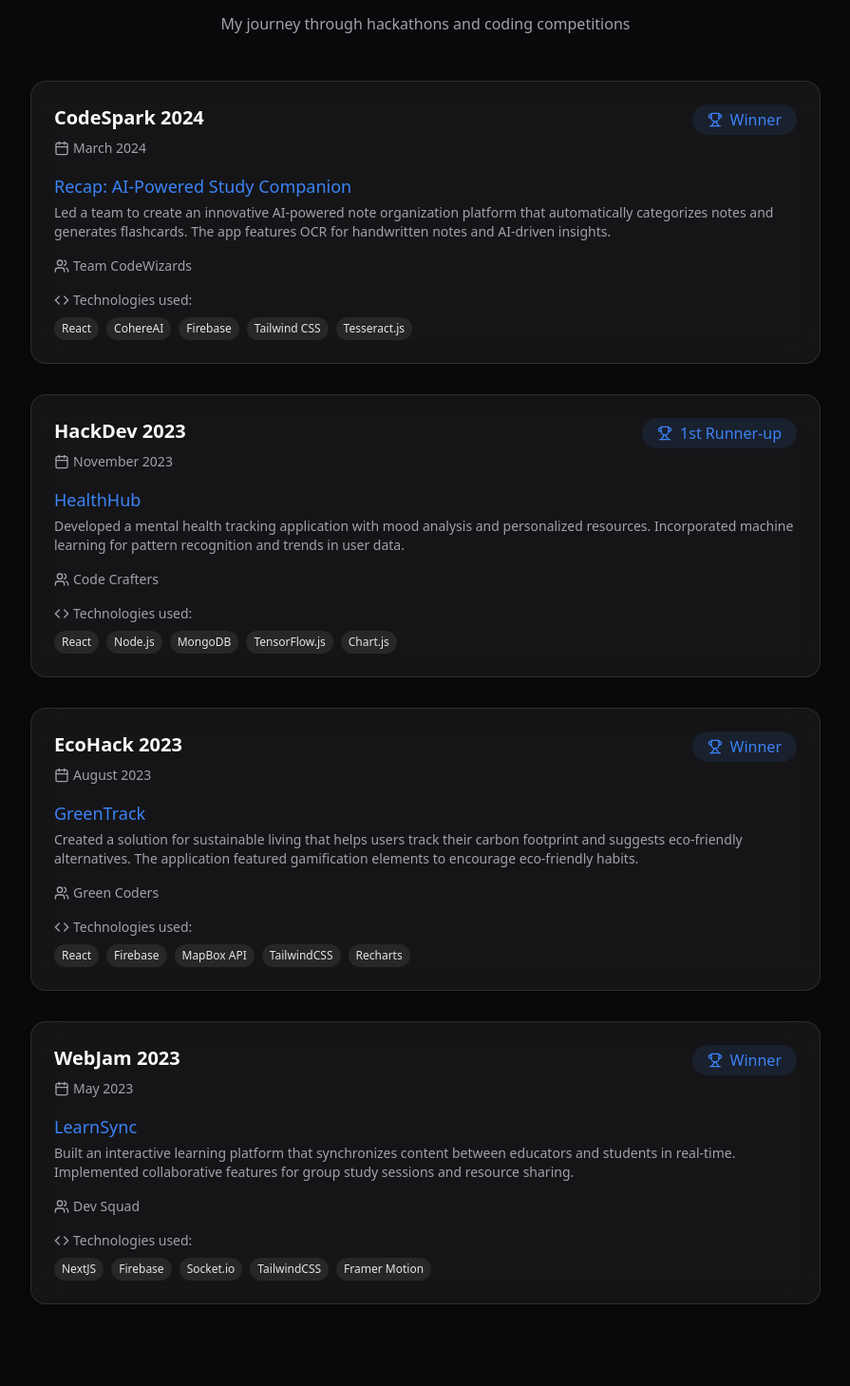
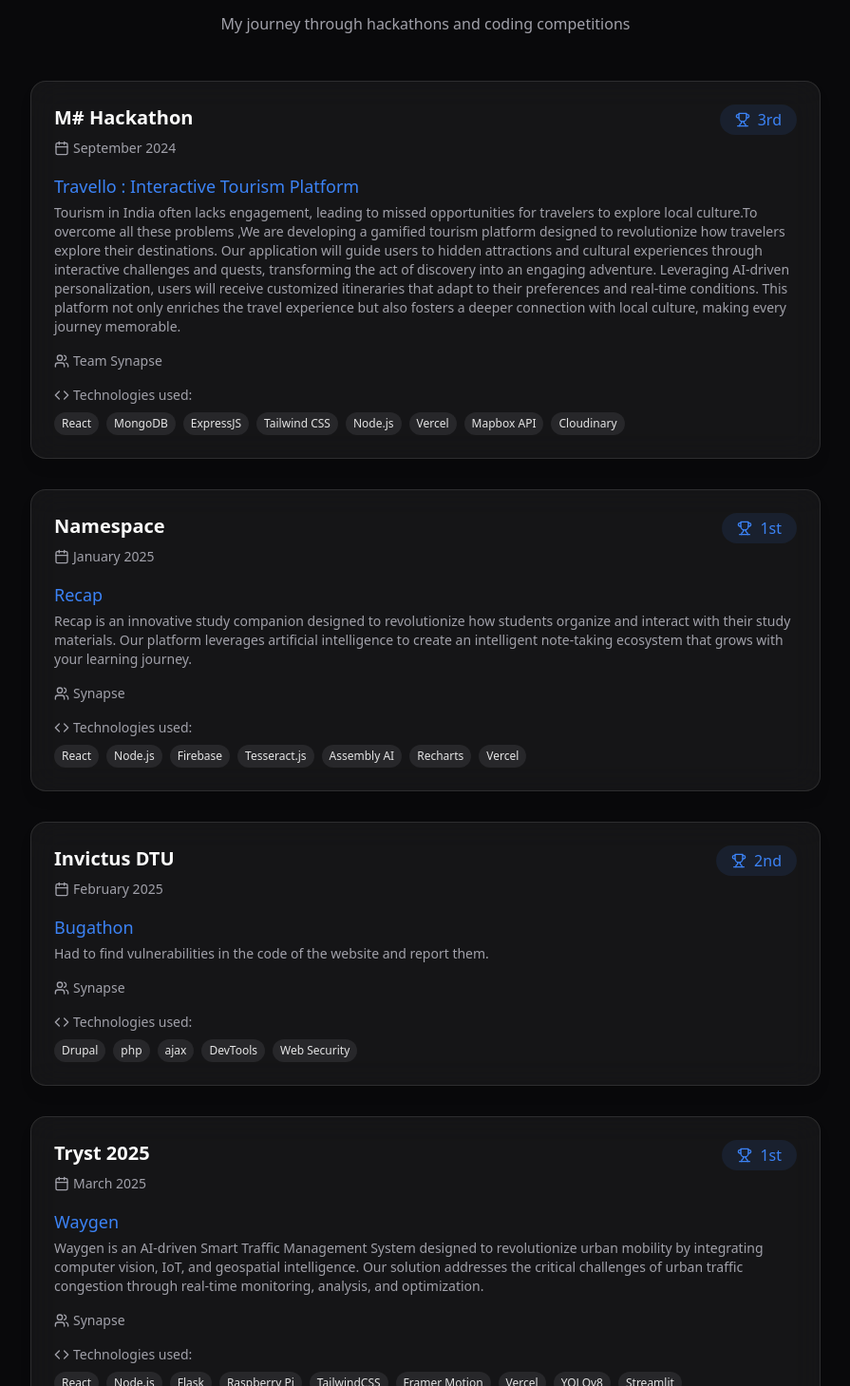
Before and after one commit to Heisenberg300604/Nibedan-Portfolio, a Next.js app: page /hackathons in a window 1280 px wide. Shown: the part 131-1590 px from the top of the page at 95% size, without its empty margins (192-1087 px from the left). Built offline with nearby package versions, Linux system fonts and the light colour scheme.

Commit message:
hackathon info updated

```diff
--- a/src/components/Hackathons/HackathonsList.tsx
+++ b/src/components/Hackathons/HackathonsList.tsx
@@ -16,43 +16,43 @@ interface Hackathon {
 const hackathons: Hackathon[] = [
   {
     id: 1,
-    name: 'CodeSpark 2024',
-    date: 'March 2024',
-    position: 'Winner',
-    project: 'Recap: AI-Powered Study Companion',
-    description: 'Led a team to create an innovative AI-powered note organization platform that automatically categorizes notes and generates flashcards. The app features OCR for handwritten notes and AI-driven insights.',
-    team: 'Team CodeWizards',
-    technologies: ['React', 'CohereAI', 'Firebase', 'Tailwind CSS', 'Tesseract.js'],
+    name: 'M# Hackathon',
+    date: 'September 2024',
+    position: '3rd',
+    project: 'Travello : Interactive Tourism Platform',
+    description: 'Tourism in India often lacks engagement, leading to missed opportunities for travelers to explore local culture.To overcome all these problems ,We are developing a gamified tourism platform designed to revolutionize how travelers explore their destinations. Our application will guide users to hidden attractions and cultural experiences through interactive challenges and quests, transforming the act of discovery into an engaging adventure. Leveraging AI-driven personalization, users will receive customized itineraries that adapt to their preferences and real-time conditions. This platform not only enriches the travel experience but also fosters a deeper connection with local culture, making every journey memorable.',
+    team: 'Team Synapse',
+    technologies: ['React', 'MongoDB', 'ExpressJS', 'Tailwind CSS', 'Node.js','Vercel','Mapbox API','Cloudinary'],
   },
   {
     id: 2,
-    name: 'HackDev 2023',
-    date: 'November 2023',
-    position: '1st Runner-up',
-    project: 'HealthHub',
-    description: 'Developed a mental health tracking application with mood analysis and personalized resources. Incorporated machine learning for pattern recognition and trends in user data.',
-    team: 'Code Crafters',
-    technologies: ['React', 'Node.js', 'MongoDB', 'TensorFlow.js', 'Chart.js'],
+    name: 'Namespace',
+    date: 'January 2025',
+    position: '1st',
+    project: 'Recap',
+    description: 'Recap is an innovative study companion designed to revolutionize how students organize and interact with their study materials. Our platform leverages artificial intelligence to create an intelligent note-taking ecosystem that grows with your learning journey.',
+    team: 'Synapse',
+    technologies: ['React', 'Node.js', 'Firebase', 'Tesseract.js', 'Assembly AI', 'Recharts', 'Vercel'],
   },
   {
     id: 3,
-    name: 'EcoHack 2023',
-    date: 'August 2023',
-    position: 'Winner',
-    project: 'GreenTrack',
-    description: 'Created a solution for sustainable living that helps users track their carbon footprint and suggests eco-friendly alternatives. The application featured gamification elements to encourage eco-friendly habits.',
-    team: 'Green Coders',
-    technologies: ['React', 'Firebase', 'MapBox API', 'TailwindCSS', 'Recharts'],
+    name: 'Invictus DTU',
+    date: 'February 2025',
+    position: '2nd',
+    project: 'Bugathon',
+    description: 'Had to find vulnerabilities in the code of the website and report them.',
+    team: 'Synapse',
+    technologies: ['Drupal', 'php', 'ajax', 'DevTools', 'Web Security'],
   },
   {
     id: 4,
-    name: 'WebJam 2023',
-    date: 'May 2023',
-    position: 'Winner',
-    project: 'LearnSync',
-    description: 'Built an interactive learning platform that synchronizes content between educators and students in real-time. Implemented collaborative features for group study sessions and resource sharing.',
-    team: 'Dev Squad',
-    technologies: ['NextJS', 'Firebase', 'Socket.io', 'TailwindCSS', 'Framer Motion'],
+    name: 'Tryst 2025',
+    date: 'March 2025',
+    position: '1st',
+    project: 'Waygen',
+    description: 'Waygen is an AI-driven Smart Traffic Management System designed to revolutionize urban mobility by integrating computer vision, IoT, and geospatial intelligence. Our solution addresses the critical challenges of urban traffic congestion through real-time monitoring, analysis, and optimization.',
+    team: 'Synapse',
+    technologies: ['React', 'Node.js', 'Flask', 'Raspberry Pi', 'TailwindCSS', 'Framer Motion', 'Vercel', 'YOLOv8','Streamlit'],
   },
 ];
 
--- a/src/components/Skills/SkillGrid.tsx
+++ b/src/components/Skills/SkillGrid.tsx
@@ -14,7 +14,9 @@ import {
   SiRender,
   SiRailway,
   SiStreamlit,
-  SiSocketdotio
+  SiSocketdotio,
+  SiIota,
+  SiArduino
 } from 'react-icons/si';
 import { Card } from '@/components/ui/card';
 import { FaCode } from 'react-icons/fa'; // from Font Awesome
@@ -109,6 +111,7 @@ const skillCategories: SkillCategory[] = [
     skills: [
       { name: 'WordPress', icon: SiWordpress },
       { name: 'UI/UX Design', icon: SiFigma },
+      { name : 'Arduino', icon: SiArduino },
     ],
   },
 ];
```
